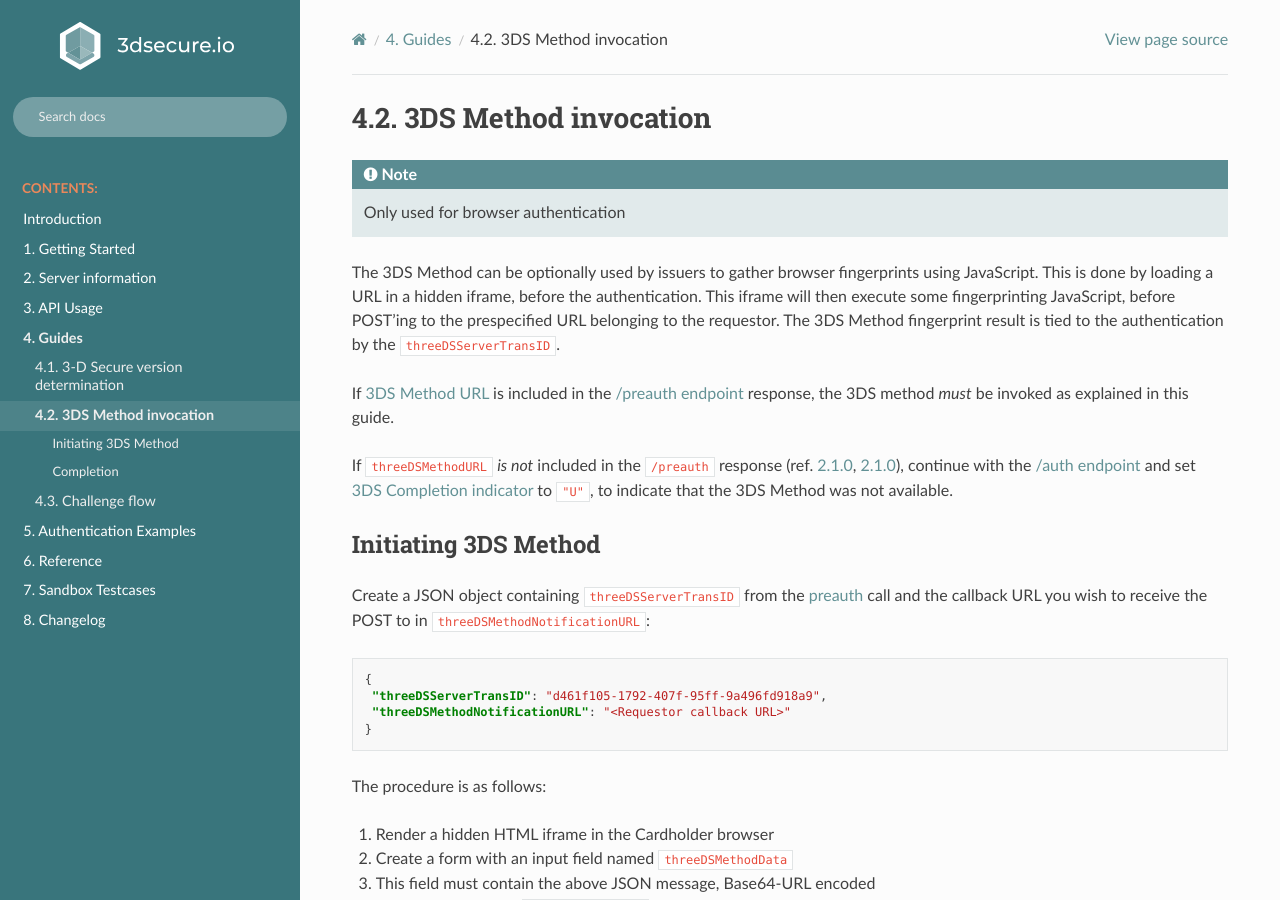
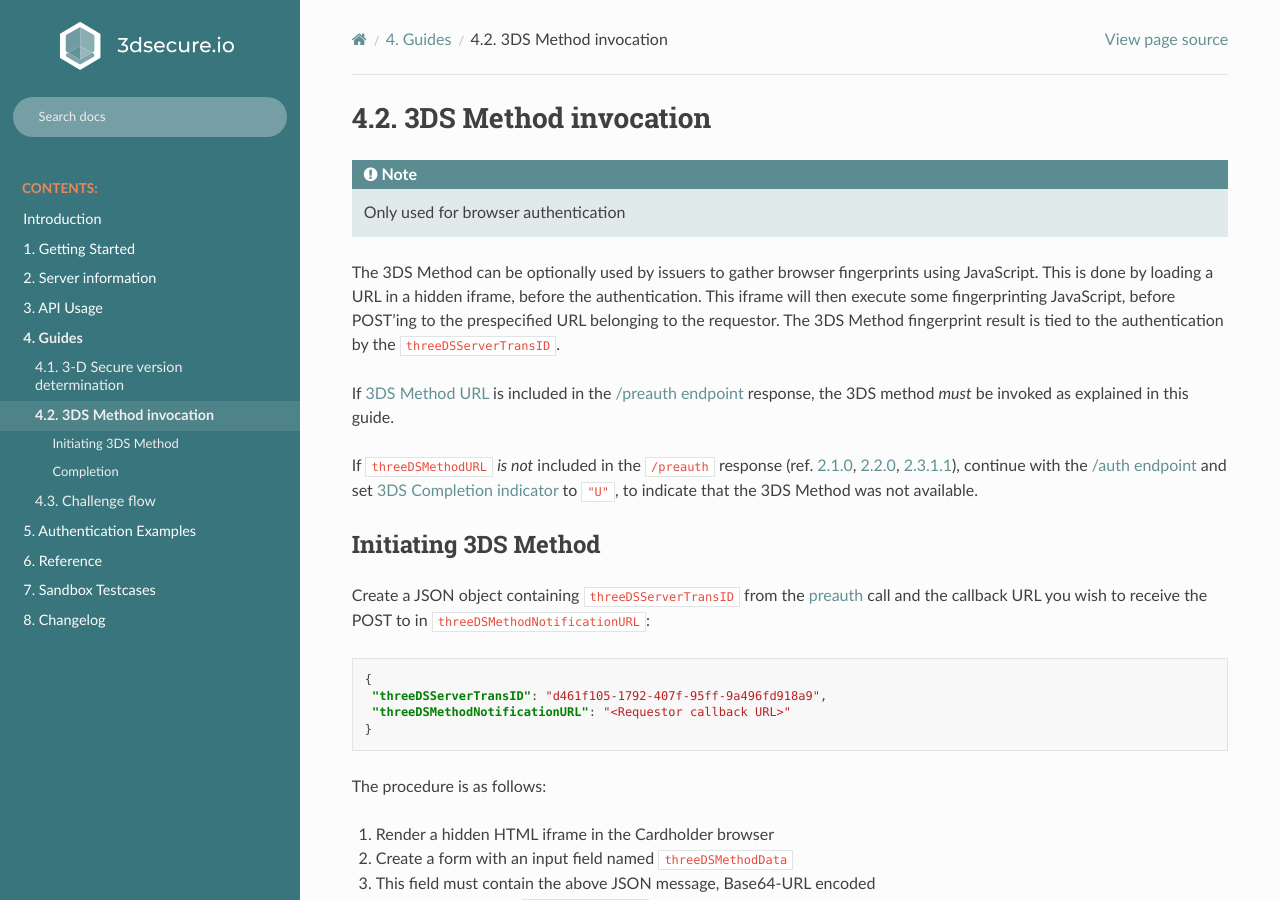
Before and after one commit to clearhaus/3DSv2-api-documentation, a Sphinx documentation site: the page built from source/3dsmethod.rst, in a window 1280 px wide and 900 px high. Built offline with Sphinx 7.4.7 and the Read the Docs theme 2.0.0, drawn with Linux system fonts in a browser that asks for light colours.

Commit message:
Update guides

```diff
--- a/source/3dsmethod.rst
+++ b/source/3dsmethod.rst
@@ -17,7 +17,7 @@
 3DS method *must* be invoked as explained in this guide.
 
 If ``threeDSMethodURL`` *is not* included in the ``/preauth`` response (ref.
-:ref:`2.1.0 <preauth-response-210>`, :ref:`2.1.0 <preauth-response-220>`),
+:ref:`2.1.0 <preauth-response-210>`, :ref:`2.2.0 <preauth-response-220>`, :ref:`2.3.1.1 <preauth-response-2311>`),
 continue with the :ref:`auth-usage` and set `3DS Completion indicator
 <specification_210.html#attr-AReq-threeDSCompInd>`_ to ``"U"``, to indicate that the
 3DS Method was not available.
--- a/source/guides.rst
+++ b/source/guides.rst
@@ -18,7 +18,7 @@
   The pieces of code in the guides must not be used without serious consideration.
 
 :ref:`3-D Secure Version Determination <3ds_versioning>`
-  This is intended to help you decide between using 3-D Secure version 1 and version 2.
+  This is intended to help you decide between using 3-D Secure version 1, 2 and 3.
 
 :ref:`3DS Method Invocation <3ds_method>`
   Guides you through the 3DS Method invocation implementation.
```
